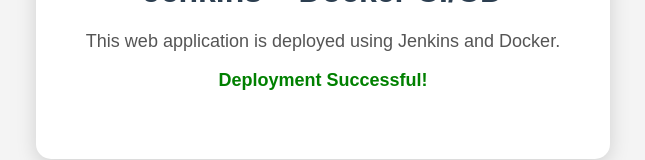
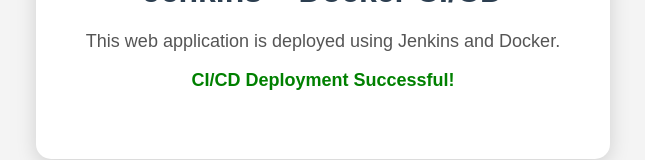
Before and after one commit to narenkumarchandran/devops-7-2, a plain HTML site: page index.html in a window 1280 px wide. Shown: the part 370-530 px from the top of the page, without its empty margins (317-962 px from the left). Drawn offline with Linux system fonts and the light colour scheme.

Commit message:
Update success message for CI/CD test

```diff
--- a/index.html
+++ b/index.html
@@ -51,7 +51,7 @@
         </p>
 
         <p class="status">
-            Deployment Successful!
+            CI/CD Deployment Successful!
         </p>
     </div>
 
```
